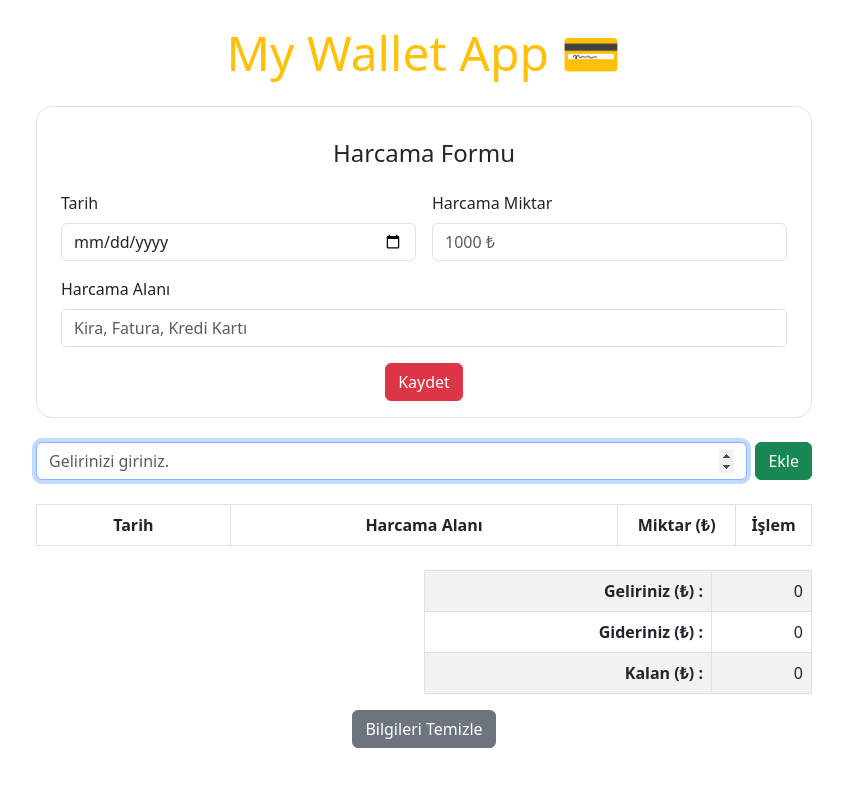
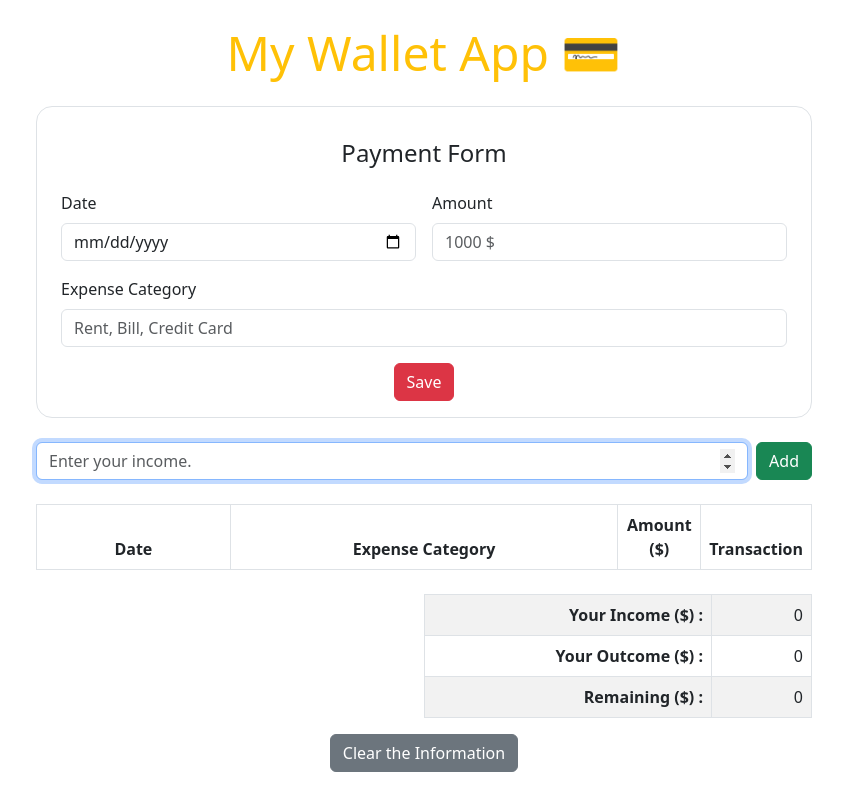
Before and after one commit to psyBeth/Wallet-App, a plain HTML site: page index.html in a window 1280 px wide. Shown: the whole page, without its empty margins (216-1059 px from the left). Drawn offline with nearby package versions, Linux system fonts and the light colour scheme.

Commit message:
edited the html

```diff
--- a/app.js
+++ b/app.js
@@ -4,7 +4,7 @@
 
 //? spreadsheet
 
-//? expenditure form
+//? payment form
 
 //? expense table
 
--- a/index.html
+++ b/index.html
@@ -26,30 +26,30 @@
 
 
       <form id="harcama-formu" class="row g-3 p-3 mt-4 border rounded-4 m-0">
-        <h4 class="text-center">Harcama Formu</h4>
+        <h4 class="text-center">Payment Form</h4>
         <div class="col-6">
-          <label for="tarih" class="form-label">Tarih</label>
-          <input type="date" class="form-control" id="tarih" required />
+          <label for="tarih" class="form-label">Date</label>
+          <input type="date" class="form-control" id="tarih" placeholder="dd.mm.yyyy" required />
         </div>
         <div class="col-6">
-          <label for="miktar" class="form-label">Harcama Miktar</label>
+          <label for="miktar" class="form-label">Amount</label>
           <input
             type="number"
             class="form-control"
             id="miktar"
-            placeholder="1000 ₺"
+            placeholder="1000 $"
             step="0.01"
             min="0"
             required
           />
         </div>
         <div class="col-12">
-          <label for="harcama-alani" class="form-label">Harcama Alanı</label>
+          <label for="harcama-alani" class="form-label">Expense Category</label>
           <input
             type="text"
             class="form-control"
             id="harcama-alani"
-            placeholder="Kira, Fatura, Kredi Kartı"
+            placeholder="Rent, Bill, Credit Card"
             required
           />
         </div>
@@ -57,7 +57,7 @@
 
         <div class="col-12 text-center">
           <button id="kaydet" type="submit" class="btn btn-danger">
-            Kaydet
+            Save
           </button>
         </div>
       </form>
@@ -70,11 +70,11 @@
           step="0.01"
           min="0"
           autofocus
-          placeholder="Gelirinizi giriniz."
+          placeholder="Enter your income."
           required
         />
         <button id="ekle-btn" type="submit" class="btn btn-success">
-          Ekle
+          Add
         </button>
       </form>
       <table
@@ -83,10 +83,10 @@
       >
         <thead>
           <tr>
-            <th scope="col" class="w-25">Tarih</th>
-            <th scope="col" class="w-50">Harcama Alanı</th>
-            <th scope="col">Miktar (₺)</th>
-            <th scope="col">İşlem</th>
+            <th scope="col" class="w-25">Date</th>
+            <th scope="col" class="w-50">Expense Category</th>
+            <th scope="col">Amount ($)</th>
+            <th scope="col">Transaction</th>
           </tr>
         </thead>
         <tbody id="harcama-body">
@@ -105,15 +105,15 @@
       >
         <tbody class="text-end">
           <tr>
-            <th>Geliriniz (₺) :</th>
+            <th>Your Income ($) :</th>
             <td id="geliriniz" style="width: 100px;">0</td>
           </tr>
           <tr>
-            <th>Gideriniz (₺) :</th>
+            <th>Your Outcome ($) :</th>
             <td id="gideriniz">0</td>
           </tr>
           <tr>
-            <th id="kalanTh">Kalan (₺) :</th>
+            <th id="kalanTh">Remaining ($) :</th>
             <td id="kalan">0</td>
           </tr>
         </tbody>
@@ -121,7 +121,7 @@
 
       <section class="text-center">
         <button id="temizle-btn" class="btn btn-secondary">
-          Bilgileri Temizle
+          Clear the Information
         </button>
       </section>
     </main>
```
